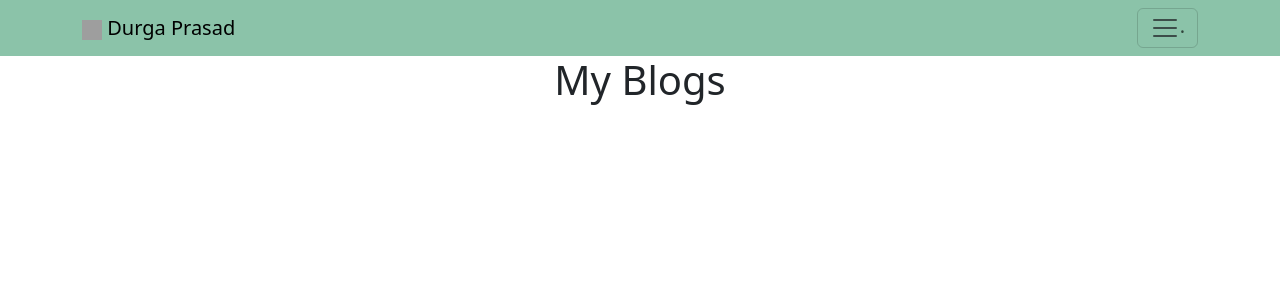
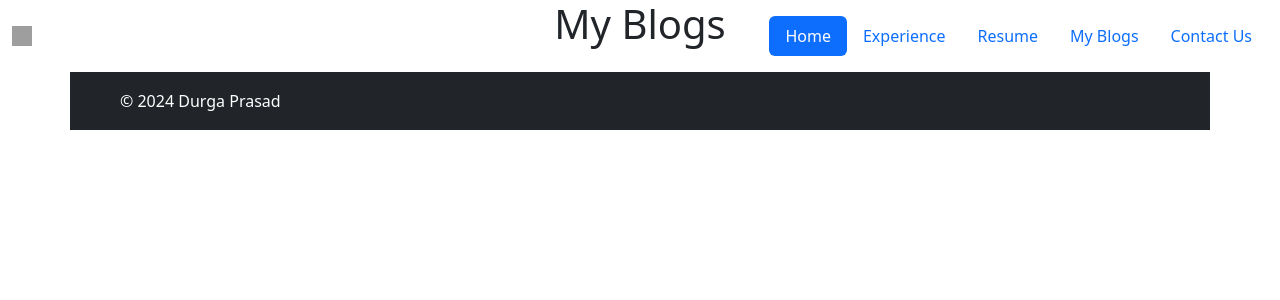
Before and after one commit to Tirumala2824/Dynamic-Portfolio-Website, a Django app: page /blog in a window 1280 px wide. Shown: the top 300 px of the page. Run offline with Django 5.2, Linux system fonts and the light colour scheme; some libraries are stand-ins or nearby versions; grey boxes are pictures that could not be loaded.

Commit message:
Update Styling

```diff
--- a/profile1/Templates/portfolio/main.html
+++ b/profile1/Templates/portfolio/main.html
@@ -28,40 +28,48 @@
   </style>
 </head>
 <body>
-  <div class="cantainer ">
-    <nav class="navbar  bg-success p-2" style="--bs-bg-opacity: .5;  fixed-top">
-      <div class="container">
+  <div class="container-fluid   fixed-top">
+    <header class="d-flex flex-wrap justify-content-center py-3 mb-4 text ">
 
-        {% comment %} <link rel="icon" type="image/x-icon"  href='{% static "images/mylogo.png" %}' > {% endcomment %}
-          <a class="navbar-brand" href="/"><img  rel='icon' type="image/x-icon" src='{% static "images/mylogo.png" %}' style='height:20px;width:20px'/> Durga Prasad</a>
+      <a href="/" class="d-flex align-items-center mb-3 mb-md-0 me-md-auto link-body-emphasis text-decoration-none">
+        <img  rel='icon' type="image/x-icon" src='{% static "images/mylogo.png" %}' style='height:20px;width:20px'/>
+        <span class="fs-4 text-white "> Durga Prasad </span>
+      </a>
 
-          <button class="navbar-toggler" type="button" data-bs-toggle="offcanvas" data-bs-target="#offcanvasDarkNavbar" aria-controls="offcanvasDarkNavbar" aria-label="Toggle navigation">
-              <span class="navbar-toggler-icon"></span>.
-
-          </button>
-      </div>
-  </nav>
-  <div class="container">
+      <ul class="nav nav-pills">
+        <li class="nav-item"><a href="/" class="nav-link active" aria-current="page">Home</a></li>
+        <li class="nav-item"><a href="{% url 'profile1:Experience' %}" class="nav-link">Experience</a></li>
+        <li class="nav-item"><a href="{% static 'PdfFiles/Pitani_Durga_prasad.pdf' %}" target='_blank' class="nav-link">Resume</a></li>
+        <li class="nav-item"><a href="{% url 'profile1:blog' %}" class="nav-link">My Blogs</a></li>
+        <li class="nav-item"><a href="#" class="nav-link">Contact Us</a></li>
+      </ul>
+    </header>
+  </div>
+  {% block content %}{% endblock %}
 
 
-        <!-- Main content area -->
-        <main class="col-md-9 ms-sm-auto col-lg-10 px-md-4 main-content animate__animated animate__fadeIn">
-            <!-- Content goes here -->
-        </main>
-    </div>
-  </div>
 
-  <!-- Offcanvas Navbar -->
-  <div class="offcanvas offcanvas-end text-dark" tabindex="-1" id="offcanvasDarkNavbar" aria-labelledby="offcanvasDarkNavbarLabel">
-    <!-- ... (Rest of your offcanvas navbar code) -->
-  </div class='container '>
-  {% block content %}{% endblock %}
+
+  <div class="container bg-dark text-white  ">
+    <footer class="d-flex flex-wrap justify-content-between align-items-center py-3 my-4  ">
+      <div class="col-md-4 d-flex align-items-center">
+        <a href="/" class="mb-3 me-2 mb-md-0 text-body-secondary text-decoration-none lh-1">
+          <svg class="bi" width="30" height="24"><use xlink:href="#bootstrap"/></svg>
+        </a>
+        <span class="mb-3 mb-md-0 ">&copy; 2024 Durga Prasad</span>
+      </div>
+
+      <ul class="nav col-md-4 justify-content-end list-unstyled d-flex">
+        <li class="ms-3"><a class="text-body-secondary" href="#"><svg class="bi" width="24" height="24"><use xlink:href="#twitter"/></svg></a></li>
+        <li class="ms-3"><a class="text-body-secondary" href="#"><svg class="bi" width="24" height="24"><use xlink:href="#instagram"/></svg></a></li>
+        <li class="ms-3"><a class="text-body-secondary" href="#"><svg class="bi" width="24" height="24"><use xlink:href="#facebook"/></svg></a></li>
+      </ul>
+    </footer>
   </div>
 
 
-
-    <script src="https://cdn.jsdelivr.net/npm/bootstrap@5.3.2/dist/js/bootstrap.bundle.min.js" integrity="sha384-C6RzsynM9kWDrMNeT87bh95OGNyZPhcTNXj1NW7RuBCsyN/o0jlpcV8Qyq46cDfL" crossorigin="anonymous"></script>
-    <script src="https://cdn.jsdelivr.net/npm/@popperjs/core@2.11.8/dist/umd/popper.min.js" integrity="sha384-I7E8VVD/ismYTF4hNIPjVp/Zjvgyol6VFvRkX/vR+Vc4jQkC+hVqc2pM8ODewa9r" crossorigin="anonymous"></script>
-    <script src="https://cdn.jsdelivr.net/npm/bootstrap@5.3.2/dist/js/bootstrap.min.js" integrity="sha384-BBtl+eGJRgqQAUMxJ7pMwbEyER4l1g+O15P+16Ep7Q9Q+zqX6gSbd85u4mG4QzX+" crossorigin="anonymous"></script>
+  <script src="https://cdn.jsdelivr.net/npm/bootstrap@5.3.2/dist/js/bootstrap.bundle.min.js" integrity="sha384-C6RzsynM9kWDrMNeT87bh95OGNyZPhcTNXj1NW7RuBCsyN/o0jlpcV8Qyq46cDfL" crossorigin="anonymous"></script>
+  <script src="https://cdn.jsdelivr.net/npm/@popperjs/core@2.11.8/dist/umd/popper.min.js" integrity="sha384-I7E8VVD/ismYTF4hNIPjVp/Zjvgyol6VFvRkX/vR+Vc4jQkC+hVqc2pM8ODewa9r" crossorigin="anonymous"></script>
+  <script src="https://cdn.jsdelivr.net/npm/bootstrap@5.3.2/dist/js/bootstrap.min.js" integrity="sha384-BBtl+eGJRgqQAUMxJ7pMwbEyER4l1g+O15P+16Ep7Q9Q+zqX6gSbd85u4mG4QzX+" crossorigin="anonymous"></script>
 </body>
 </html>
--- a/profile1/admin.py
+++ b/profile1/admin.py
@@ -1,7 +1,7 @@
 from django.contrib import admin
-from .models import project,blog
+from .models import project,blog,Experience
 
 admin.site.register(project)
 admin.site.register(blog)
-
+admin.site.register(Experience)
 # Register your models here.
--- a/profile1/urls.py
+++ b/profile1/urls.py
@@ -1,7 +1,7 @@
 from django.urls import path
 from django.conf.urls.static import static
 from django.conf import settings
-from .views import project1,blog1,blogDetail
+from .views import project1,blog1,blogDetail,experience
 
 
 
@@ -10,5 +10,6 @@ urlpatterns=[
     path('',project1,name='project'),
     path('blog',blog1,name='blog'),
     path('blog/<int:blog_id>/', blogDetail, name='BlogDetail'),
+    path('experiences/',experience,name='Experience')
 ]
 urlpatterns+=static(settings.MEDIA_URL,document_root=settings.MEDIA_ROOT)
--- a/profile1/views.py
+++ b/profile1/views.py
@@ -1,5 +1,5 @@
 from django.shortcuts import render,get_object_or_404
-from .models import project,blog
+from .models import project,blog,Experience
 
 # Create your views here.
 def project1(request):
@@ -13,3 +13,7 @@ def blog1(request):
 def blogDetail(request,blog_id):
     blog3=get_object_or_404(blog,pk=blog_id)
     return render(request,'portfolio/blogDetail.html',{'blogs':blog3})
+
+def experience(request):
+    experiences=Experience.objects.all()
+    return render(request,'portfolio/Experience.html',{'experiences':experiences})
```
Also changed, not shown: profile1/Templates/portfolio/Experience.html (added, +11 -0 lines), profile1/Templates/portfolio/index.html (+111 -12 lines), profile1/models.py (+19 -0 lines), profile1/migrations/0004_experience.py (added), 2 other files.
